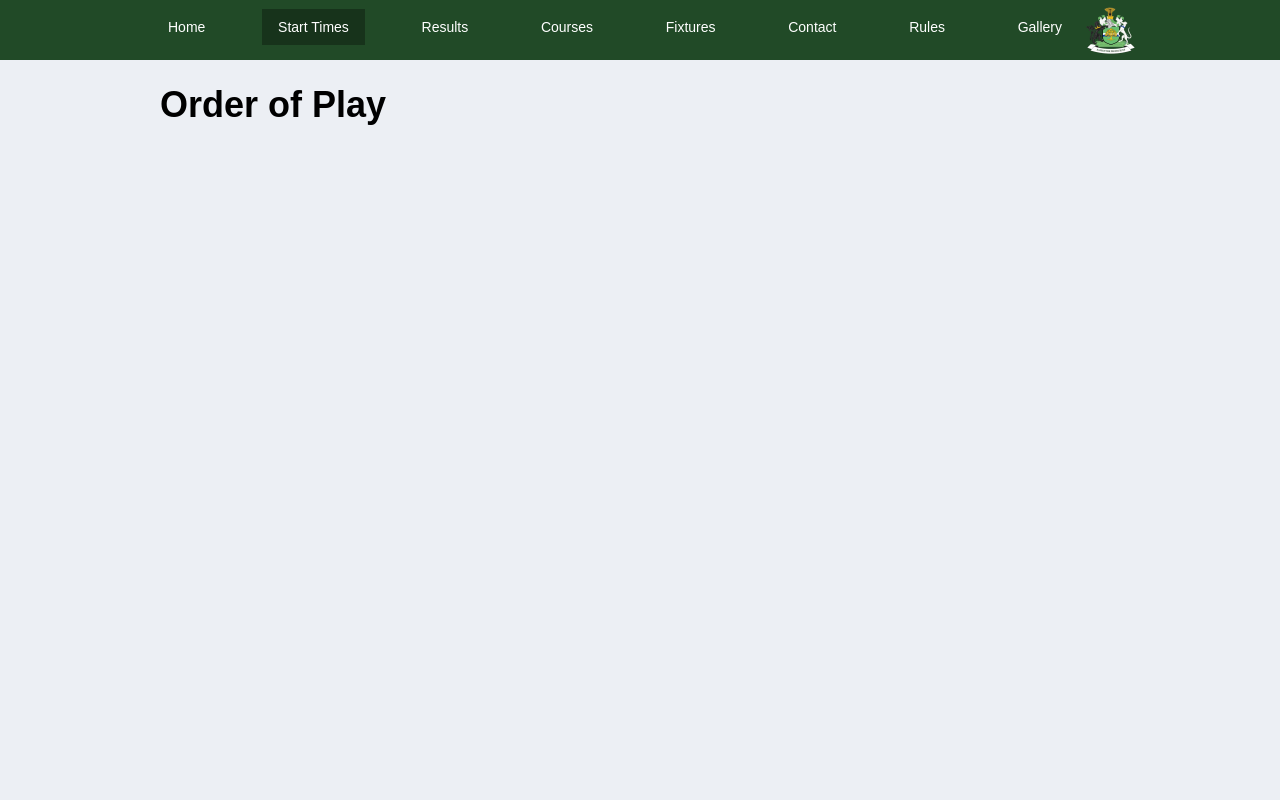
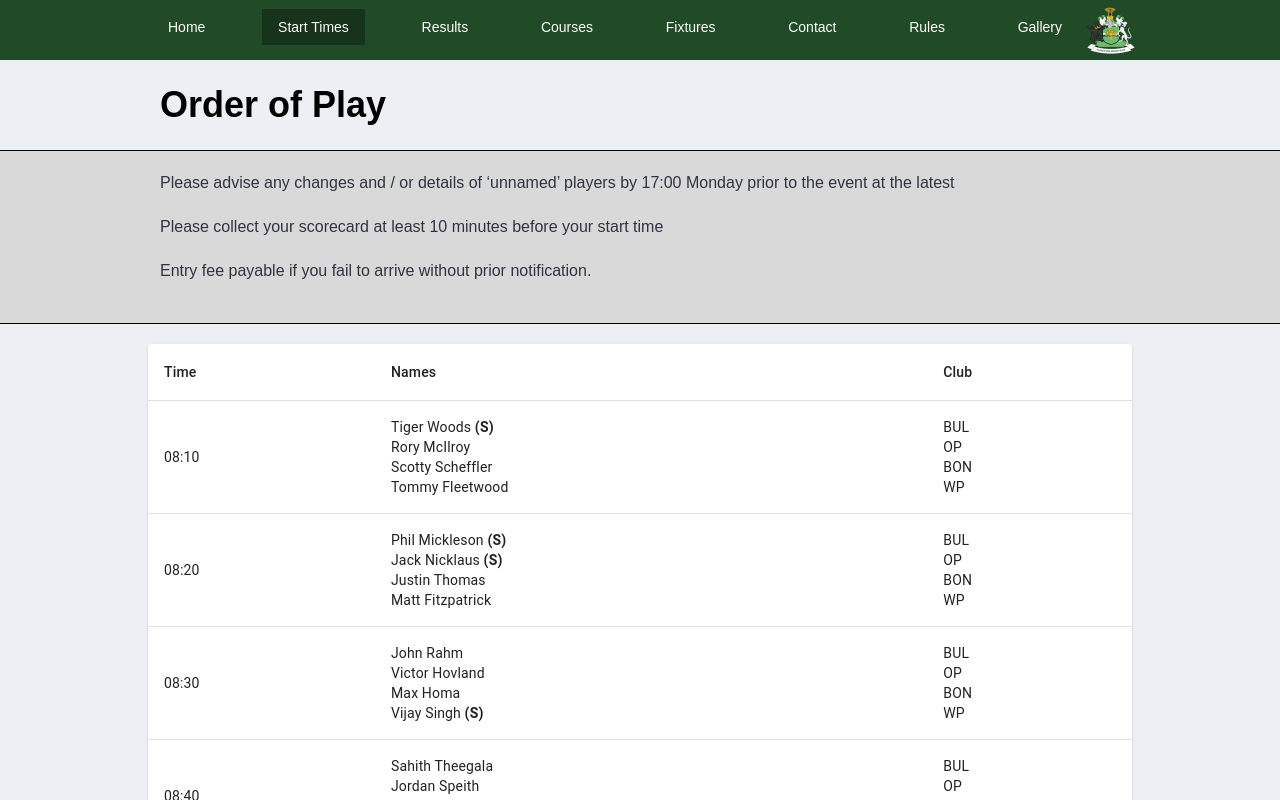
Before and after one commit to KaineBinch/NottinghamshireAlliance, a React (Vite) app: page /#/gallery in a window 1280 px wide. Both pictures are taken after a click on the item "Start Times". Shown: the top 800 px of the page. Built offline with nearby package versions, Linux system fonts and the light colour scheme.

Commit message:
feat: added material ui and start times page

```diff
--- a/package.json
+++ b/package.json
@@ -12,11 +12,14 @@
     "deploy": "gh-pages -d dist"
   },
   "dependencies": {
+    "@emotion/react": "^11.11.4",
+    "@emotion/styled": "^11.11.5",
     "@fortawesome/fontawesome-svg-core": "^6.5.1",
     "@fortawesome/free-brands-svg-icons": "^6.5.1",
     "@fortawesome/free-regular-svg-icons": "^6.5.1",
     "@fortawesome/free-solid-svg-icons": "^6.5.1",
     "@fortawesome/react-fontawesome": "^0.2.0",
+    "@mui/material": "^5.15.21",
     "add-to-calendar-button": "^2.6.16",
     "autoprefixer": "^10.4.19",
     "font-awesome": "^4.7.0",
--- a/src/App.css
+++ b/src/App.css
@@ -30,6 +30,24 @@
   .fullscreen .image-gallery-slide img {
     max-height: 100vh;
   }
+  .excel-table {
+    border-collapse: collapse;
+  }
+
+  .excel-table th,
+  .excel-table td {
+    border: 1px solid black;
+    padding: 8px;
+    text-align: left;
+  }
+
+  .excel-table th {
+    background-color: #f2f2f2;
+  }
+
+  .excel-table td div {
+    margin-bottom: 4px;
+  }
 }
 
 @tailwind components;
--- /dev/null
+++ b/src/components/teeTime.jsx
@@ -0,0 +1,52 @@
+import { teeTimes } from "../constants/teeTimes";
+import {
+  Table,
+  TableBody,
+  TableCell,
+  TableContainer,
+  TableHead,
+  TableRow,
+  Paper,
+} from "@mui/material";
+
+function TeeTimesTable() {
+  return (
+    <>
+      <TableContainer component={Paper} style={{ marginTop: 20 }}>
+        <Table stickyHeader aria-label="sticky table">
+          <TableHead>
+            <TableRow>
+              <TableCell>Time</TableCell>
+              <TableCell>Names</TableCell>
+              <TableCell>Club</TableCell>
+            </TableRow>
+          </TableHead>
+          <TableBody>
+            {teeTimes.map((teeTime, index) => (
+              <TableRow key={index}>
+                <TableCell>{teeTime.time}</TableCell>
+                <TableCell>
+                  {teeTime.names.map((player, i) => (
+                    <div key={i}>
+                      {player.name}
+                      {player.isSenior && (
+                        <span className="text-sm font-semibold"> (S) </span>
+                      )}
+                    </div>
+                  ))}
+                </TableCell>
+                <TableCell>
+                  {teeTime.names.map((player, i) => (
+                    <div key={i}>{player.club}</div>
+                  ))}
+                </TableCell>
+              </TableRow>
+            ))}
+          </TableBody>
+        </Table>
+      </TableContainer>
+    </>
+  );
+}
+
+export default TeeTimesTable;
--- /dev/null
+++ b/src/constants/teeTimes.js
@@ -0,0 +1,47 @@
+export const teeTimes = [
+  {
+    time: "08:10",
+    names: [
+      { name: "Tiger Woods", club: "BUL", isSenior: true },
+      { name: "Rory McIlroy", club: "OP", isSenior: false },
+      { name: "Scotty Scheffler", club: "BON", isSenior: false },
+      { name: "Tommy Fleetwood", club: "WP", isSenior: false }
+    ]
+  },
+  {
+    time: "08:20",
+    names: [
+      { name: "Phil Mickleson", club: "BUL", isSenior: true },
+      { name: "Jack Nicklaus", club: "OP", isSenior: true },
+      { name: "Justin Thomas", club: "BON", isSenior: false },
+      { name: "Matt Fitzpatrick", club: "WP", isSenior: false }
+    ]
+  },
+  {
+    time: "08:30",
+    names: [
+      { name: "John Rahm", club: "BUL", isSenior: false },
+      { name: "Victor Hovland", club: "OP", isSenior: false },
+      { name: "Max Homa", club: "BON", isSenior: false },
+      { name: "Vijay Singh", club: "WP", isSenior: true }
+    ]
+  },
+  {
+    time: "08:40",
+    names: [
+      { name: "Sahith Theegala", club: "BUL", isSenior: false },
+      { name: "Jordan Speith", club: "OP", isSenior: false },
+      { name: "Colin Morikawa", club: "BON", isSenior: false },
+      { name: "Ludvig Aberg", club: "WP", isSenior: false }
+    ]
+  },
+  {
+    time: "08:50",
+    names: [
+      { name: "Tony Finau", club: "BUL", isSenior: true },
+      { name: "Ernie Els", club: "OP", isSenior: true },
+      { name: "Steve Ballesteros", club: "BON", isSenior: true },
+      { name: "Rickie Fowler", club: "WP", isSenior: true }
+    ]
+  }
+];
--- a/src/pages/startTimesPage.jsx
+++ b/src/pages/startTimesPage.jsx
@@ -1,10 +1,36 @@
 import PageHeader from "../components/pageHeader";
+import TeeTimesTable from "../components/teeTime";
 
 const StartTimesPage = () => {
   return (
     <>
       <PageHeader title="Order of Play" />
+      <hr className="border-black" />
+      <div className="bg-[#d9d9d9]">
+        <div className="max-w-5xl mx-auto py-5 px-4 sm:px-6 lg:px-8 text-start">
+          <p>
+            Please advise any changes and / or details of ‘unnamed’ players by
+            17:00 Monday prior to the event at the latest
+          </p>
+          <p className="py-5">
+            Please collect your scorecard at least 10 minutes before your start
+            time
+          </p>
+          <p>
+            Entry fee payable if you fail to arrive without prior notification.
+          </p>
+        </div>
+        <hr className="border-black mt-5" />
+      </div>
+      <div className="flex justify-center">
+        <div className="max-w-5xl w-full">
+          <div className="m-5">
+            <TeeTimesTable />
+          </div>
+        </div>
+      </div>
     </>
   );
 };
+
 export default StartTimesPage;
```
Also changed, not shown: 1 other file (tests, documents, lock files or other folders).
